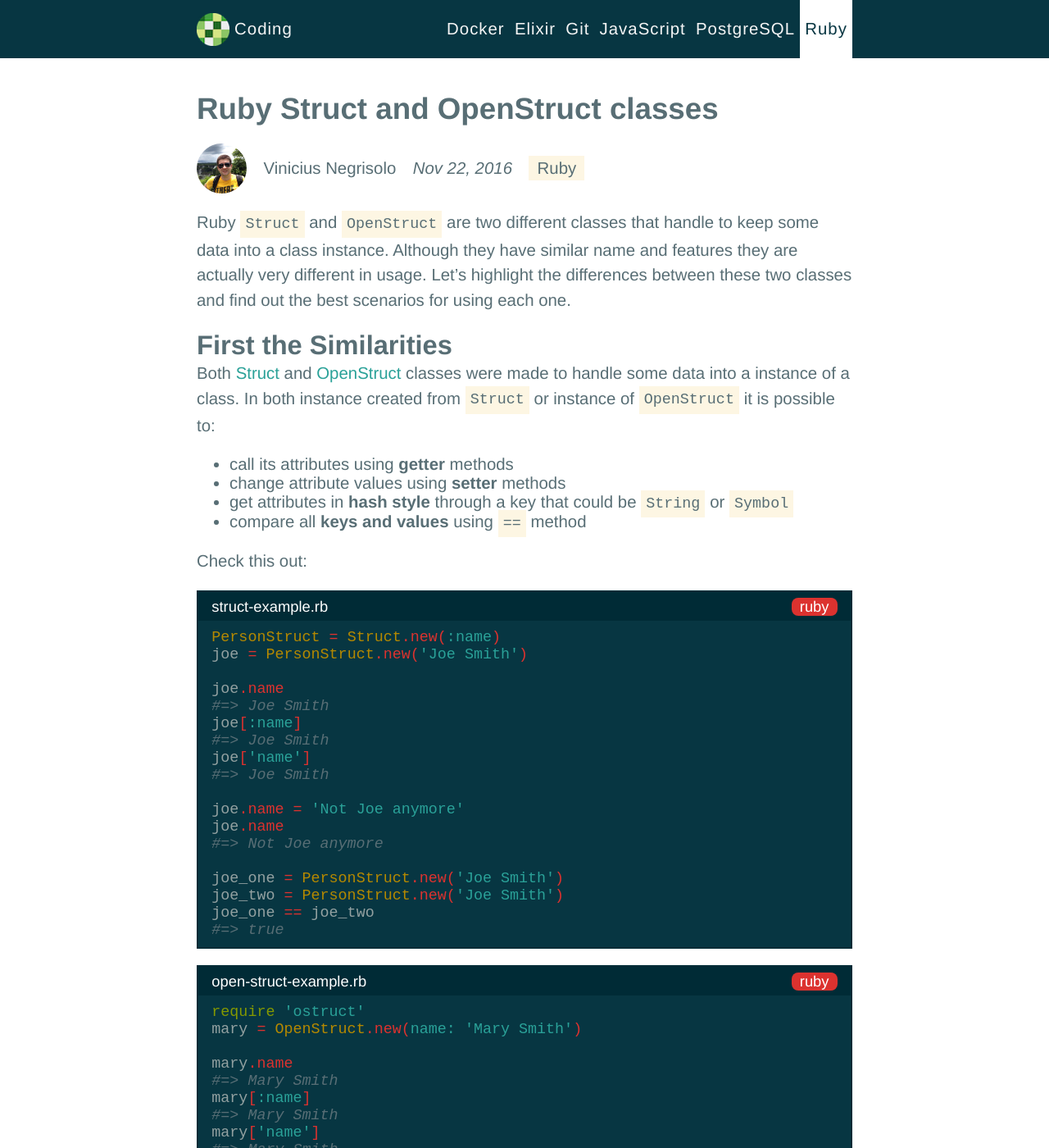
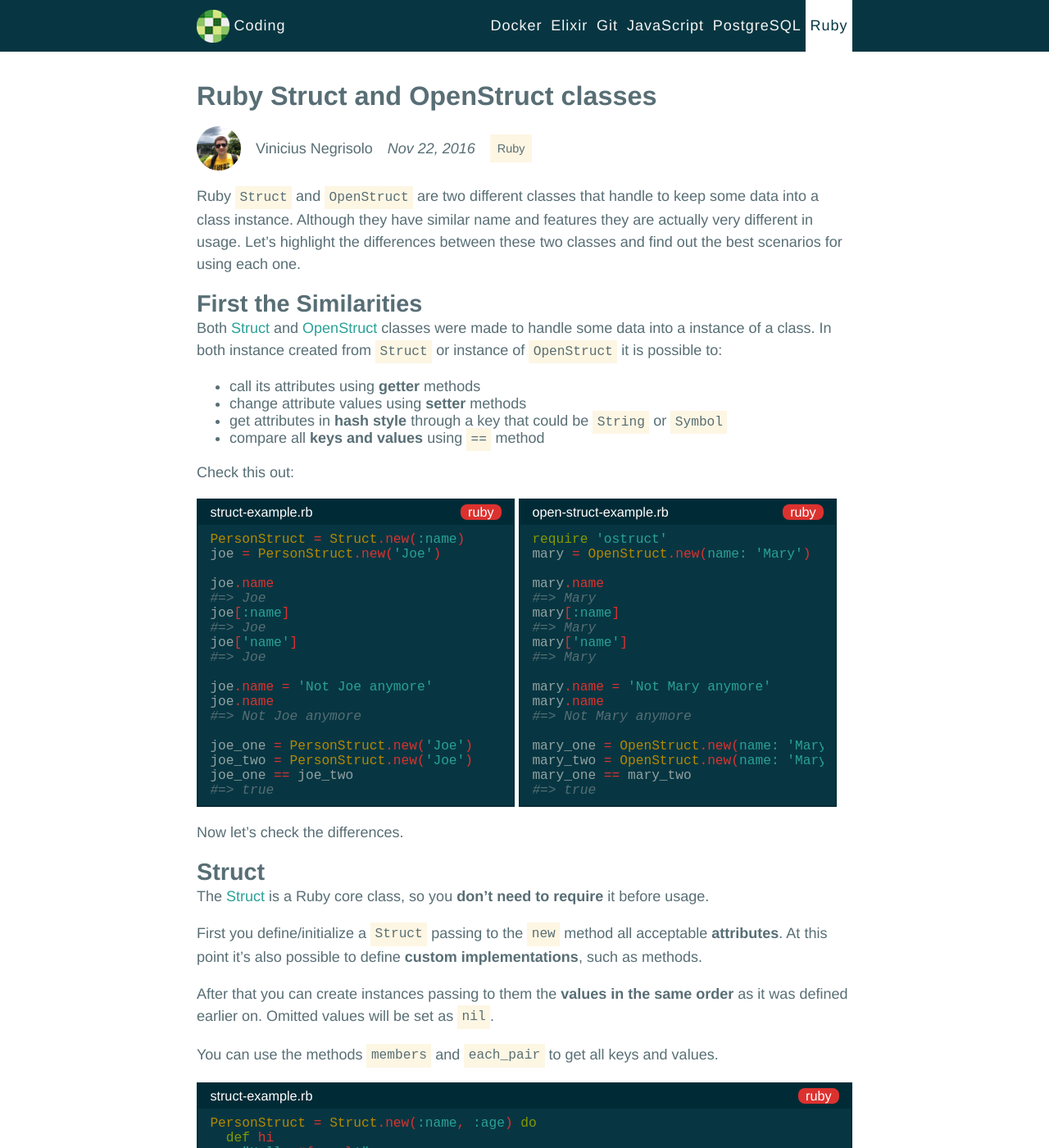
Before and after one commit to vnegrisolo/vnegrisolo.github.io, a Jekyll site: the page built from _posts/ruby/2016-11-22-ruby-struct-and-open-struct.md, in a window 1280 px wide and 1400 px high. Shown: the whole window at 82% size. Built offline with Jekyll 4.4.1, drawn with Linux system fonts in a browser that asks for light colours; some of the changed text lies outside the part shown.

Commit message:
💄  Split code side by side for comparison

````diff
--- a/_posts/ruby/2016-11-22-ruby-struct-and-open-struct.md
+++ b/_posts/ruby/2016-11-22-ruby-struct-and-open-struct.md
@@ -19,46 +19,48 @@ Both [Struct][ruby-struct] and [OpenStruct][ruby-open-struct] classes were made
 
 Check this out:
 
+{: class="two-column"}
 {: data-path="struct-example.rb"}
 ```ruby
 PersonStruct = Struct.new(:name)
-joe = PersonStruct.new('Joe Smith')
+joe = PersonStruct.new('Joe')
 
 joe.name
-#=> Joe Smith
+#=> Joe
 joe[:name]
-#=> Joe Smith
+#=> Joe
 joe['name']
-#=> Joe Smith
+#=> Joe
 
 joe.name = 'Not Joe anymore'
 joe.name
 #=> Not Joe anymore
 
-joe_one = PersonStruct.new('Joe Smith')
-joe_two = PersonStruct.new('Joe Smith')
+joe_one = PersonStruct.new('Joe')
+joe_two = PersonStruct.new('Joe')
 joe_one == joe_two
 #=> true
 ```
 
+{: class="two-column"}
 {: data-path="open-struct-example.rb"}
 ```ruby
 require 'ostruct'
-mary = OpenStruct.new(name: 'Mary Smith')
+mary = OpenStruct.new(name: 'Mary')
 
 mary.name
-#=> Mary Smith
+#=> Mary
 mary[:name]
-#=> Mary Smith
+#=> Mary
 mary['name']
-#=> Mary Smith
+#=> Mary
 
 mary.name = 'Not Mary anymore'
 mary.name
 #=> Not Mary anymore
 
-mary_one = OpenStruct.new(name: 'Mary Smith')
-mary_two = OpenStruct.new(name: 'Mary Smith')
+mary_one = OpenStruct.new(name: 'Mary')
+mary_two = OpenStruct.new(name: 'Mary')
 mary_one == mary_two
 #=> true
 ```
@@ -83,21 +85,21 @@ PersonStruct = Struct.new(:name, :age) do
   end
 end
 
-joe = PersonStruct.new('Joe Smith', 29)
+joe = PersonStruct.new('Joe', 29)
 joe.age
 #=> 29
 joe.hi
-#=> Hello Joe Smith!
+#=> Hello Joe!
 
-PersonStruct.new('Joe Smith', 29).to_h
-#=> {name: 'Joe Smith', age: 29}
-PersonStruct.new('Joe Smith').to_h
-#=> {name: 'Joe Smith', age: nil}
+PersonStruct.new('Joe', 29).to_h
+#=> {name: 'Joe', age: 29}
+PersonStruct.new('Joe').to_h
+#=> {name: 'Joe', age: nil}
 
 joe.members
 #=> [:name, :age]
 joe.each_pair {|k, v| puts "key=#{k}, value=#{v}" }
-#=> key=name, value=Joe Smith
+#=> key=name, value=Joe
 #=> key=age, value=29
 ```
 
@@ -116,22 +118,22 @@ Finally it's possible to remove an attribute from a `OpenStruct` instance using
 {: data-path="open-struct-example.rb"}
 ```ruby
 require 'ostruct'
-mary = OpenStruct.new(name: 'Mary Smith', age: 30)
+mary = OpenStruct.new(name: 'Mary', age: 30)
 mary.age
 #=> 30
 
 mary.to_h.keys
 #=> [:name, :age]
 mary.each_pair {|k, v| puts "key=#{k}, value=#{v}" }
-#=> key=name, value=Mary Smith
+#=> key=name, value=Mary
 #=> key=age, value=30
 
 mary.age = nil
 mary.to_h
-#=> {name: 'Mary Smith', age: nil}
+#=> {name: 'Mary', age: nil}
 mary.delete_field(:age)
 mary.to_h
-#=> {name: 'Mary Smith'}
+#=> {name: 'Mary'}
 ```
 
 ## Conclusion
--- a/_sass/base.scss
+++ b/_sass/base.scss
@@ -1,6 +1,6 @@
 html {
   font-family: "Helvetica Neue", Helvetica, Arial, sans-serif;
-  font-size: calc(14px + 0.5vw);
+  font-size: calc(18px);
 }
 
 body {
@@ -123,5 +123,16 @@ img {
 .label {
   background-color: $lighter;
   color: $gray_dark;
-  padding: 0 0.5rem;
+  font-size: 0.8rem;
+  padding: 0.2rem 0.5rem;
 }
+
+.two-column {
+  display: inline-block;
+  width: 48%;
+
+  @media (max-width: 500px) {
+    display: block;
+    width: 100%;
+  }
+}
--- a/js/syntax-highlight.js
+++ b/js/syntax-highlight.js
@@ -26,7 +26,7 @@ document.querySelectorAll("div.highlighter-rouge").forEach(el => {
 
   const header = document.createElement("div");
   header.setAttribute("class", "header");
-  header.setAttribute("data-lang", lang && lang[1] || "");
+  header.setAttribute("data-lang", lang && lang[1] !== "plaintext" && lang[1] || "");
   header.innerHTML = title || "&nbsp;";
 
   const path = document.createElementNS("http://www.w3.org/2000/svg", "path");
````
Also changed, not shown: _posts/docker/2017-09-30-docker-for-all-environments.md (+8 -0 lines).
